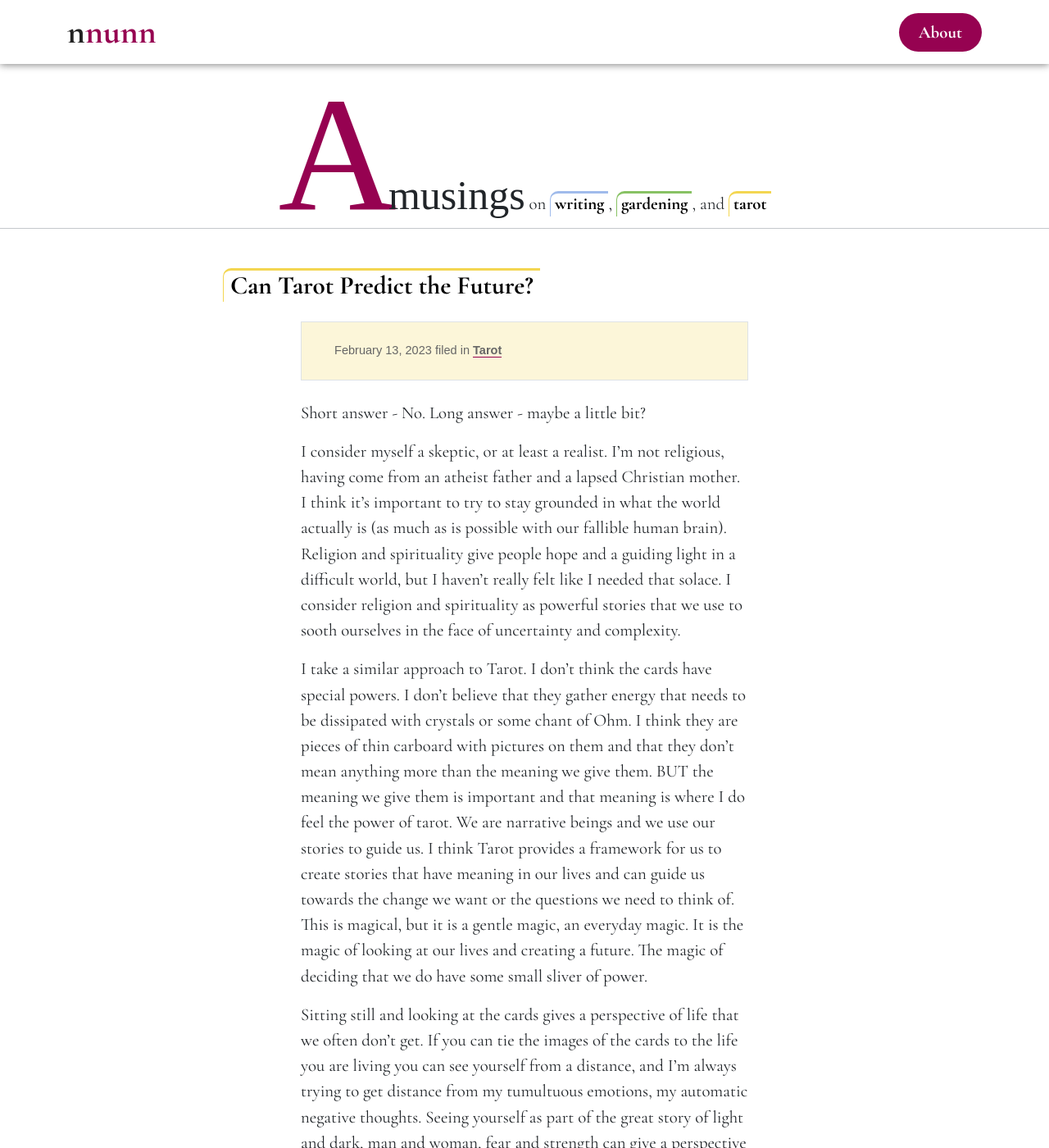
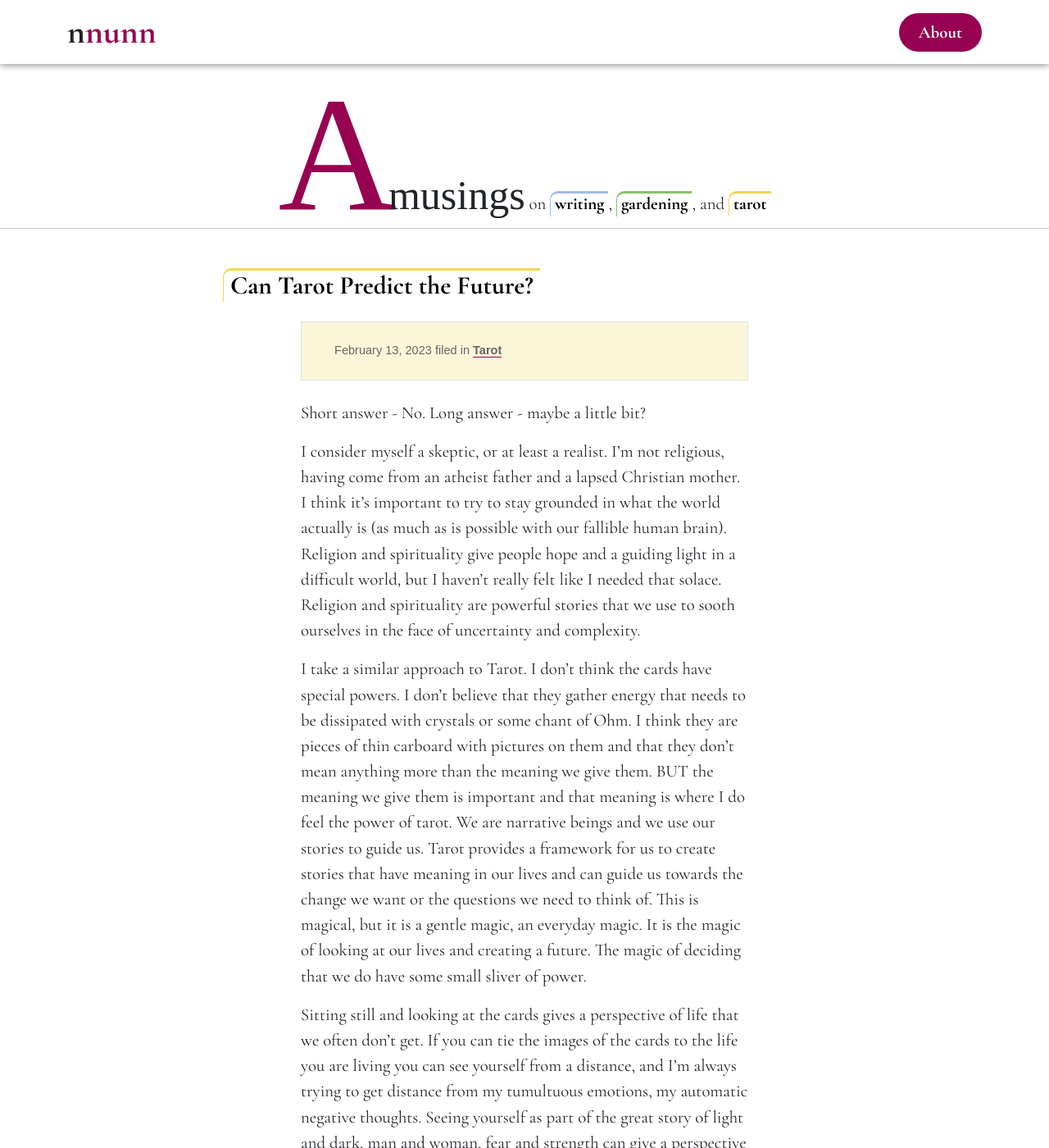
Before and after one commit to nnunn/nnunn, a Jekyll site: the page built from tarot/_posts/2023-02-13-Can-Tarot-Predict-the-Future.html, in a window 1280 px wide and 1400 px high. Shown: the whole window at 82% size. Built offline with Jekyll 4.4.1, drawn with Linux system fonts in a browser that asks for light colours; nearby versions of some CDN libraries; some web fonts are replaced.

Commit message:
Update 2023-02-13-Can-Tarot-Predict-the-Future.html

```diff
--- a/tarot/_posts/2023-02-13-Can-Tarot-Predict-the-Future.html
+++ b/tarot/_posts/2023-02-13-Can-Tarot-Predict-the-Future.html
@@ -7,8 +7,8 @@ colour: yellow
 
 <p>Short answer - No. Long answer - maybe a little bit?<!--more--> </p>
 
-<p>I consider myself a skeptic, or at least a realist. I’m not religious, having come from an atheist father and a lapsed Christian mother. I think it’s important to try to stay grounded in what the world actually is (as much as is possible with our fallible human brain). Religion and spirituality give people hope and a guiding light in a difficult world, but I haven’t really felt like I needed that solace. I consider religion and spirituality as powerful stories that we use to sooth ourselves in the face of uncertainty and complexity.</p>
-	<p>I take a similar approach to Tarot. I don’t think the cards have special powers. I don’t believe that they gather energy that needs to be dissipated with crystals or some chant of Ohm. I think they are pieces of thin carboard with pictures on them and that they don’t mean anything more than the meaning we give them. BUT the meaning we give them is important and that meaning is where I do feel the power of tarot. We are narrative beings and we use our stories to guide us. I think Tarot provides a framework for us to create stories that have meaning in our lives and can guide us towards the change we want or the questions we need to think of. This is magical, but it is a gentle magic, an everyday magic. It is the magic of looking at our lives and creating a future. The magic of deciding that we do have some small sliver of power.</p>
+<p>I consider myself a skeptic, or at least a realist. I’m not religious, having come from an atheist father and a lapsed Christian mother. I think it’s important to try to stay grounded in what the world actually is (as much as is possible with our fallible human brain). Religion and spirituality give people hope and a guiding light in a difficult world, but I haven’t really felt like I needed that solace. Religion and spirituality are powerful stories that we use to sooth ourselves in the face of uncertainty and complexity.</p>
+	<p>I take a similar approach to Tarot. I don’t think the cards have special powers. I don’t believe that they gather energy that needs to be dissipated with crystals or some chant of Ohm. I think they are pieces of thin carboard with pictures on them and that they don’t mean anything more than the meaning we give them. BUT the meaning we give them is important and that meaning is where I do feel the power of tarot. We are narrative beings and we use our stories to guide us. Tarot provides a framework for us to create stories that have meaning in our lives and can guide us towards the change we want or the questions we need to think of. This is magical, but it is a gentle magic, an everyday magic. It is the magic of looking at our lives and creating a future. The magic of deciding that we do have some small sliver of power.</p>
 	<p>Sitting still and looking at the cards gives a perspective of life that we often don’t get. If you can tie the images of the cards to the life you are living you can see yourself from a distance, and I’m always trying to get distance from my tumultuous emotions, my automatic negative thoughts. Seeing yourself as part of the great story of light and dark, man and woman, fear and strength can give a perspective which soothes the petty details of life. Not that the details in tarot aren’t important. They are very important – each card exists in its symbols, but there are so many symbols that almost anyone at any time can relate those symbols to their lives.</p>
 	<p>You need imagination to read the cards, you have to tap into a deeper part of yourself and there are secrets there, in that shadowy place. There is power in that place that lives just below the surface. The place where artists dive for inspiration, into which we pass when we take drugs or mediate or try to reach for the profundity of life. As we age it is easier and easier to skate on the surface of life, but Tarot cards ask to take a little time to imagine where you came from, where you are, and where you are going. That can be incredibly powerful.</p><div class="dyellow p-2 float-end w-50 ms-4"><img src="/assets/images/devil.png" class="img-fluid"></div>
 	<p>But back to the idea of telling the future. After reading Tarot for over ten years, I do have a certain respect for the stories the cards tell me. There have been a number of times that readings did seem to predict the future. One particularly intense reading I gave to an acquaintance. She pulled both the devil and death. A year later she died from taking Ativan after drinking all night. I will never forget the way she looked at those cards. She was a sad soul even then and she somehow seemed to know the truth. It could have been coincidence, maybe it was coincidence, but it showed me that it is powerful and sometimes scary to delve into people’s hearts and minds and whatever magic the cards hold shouldn’t be taken lightly.</p>
```
